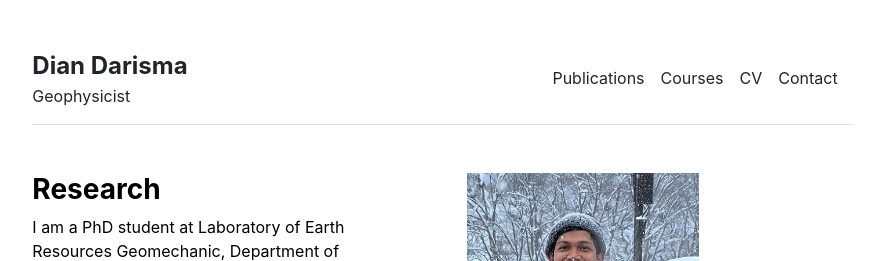
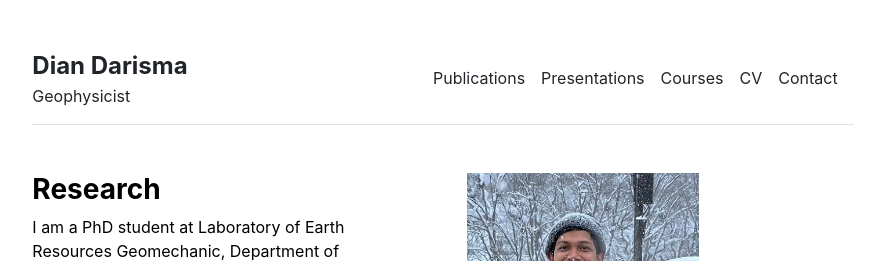
Before and after one commit to diandarisma/diandarisma.github.io, a Jekyll site: the page built from index.md, in a window 1280 px wide. Shown: the top 261 px of the page, without its empty margins (197-1066 px from the left). Built offline with Jekyll 4.4.1, drawn with Linux system fonts in a browser that asks for light colours.

Commit message:
Update settings.yml

```diff
--- a/_data/settings.yml
+++ b/_data/settings.yml
@@ -1,5 +1,6 @@
 menu:
 - {name: 'Publications', url: '/publications'}
+- {name: 'Presentations', url: '/presentaions'}
 - {name: 'Courses', url: '/courses'}
 - {name: 'CV', url: '/cv'}
 - {name: 'Contact', url: '/contact'}
```
